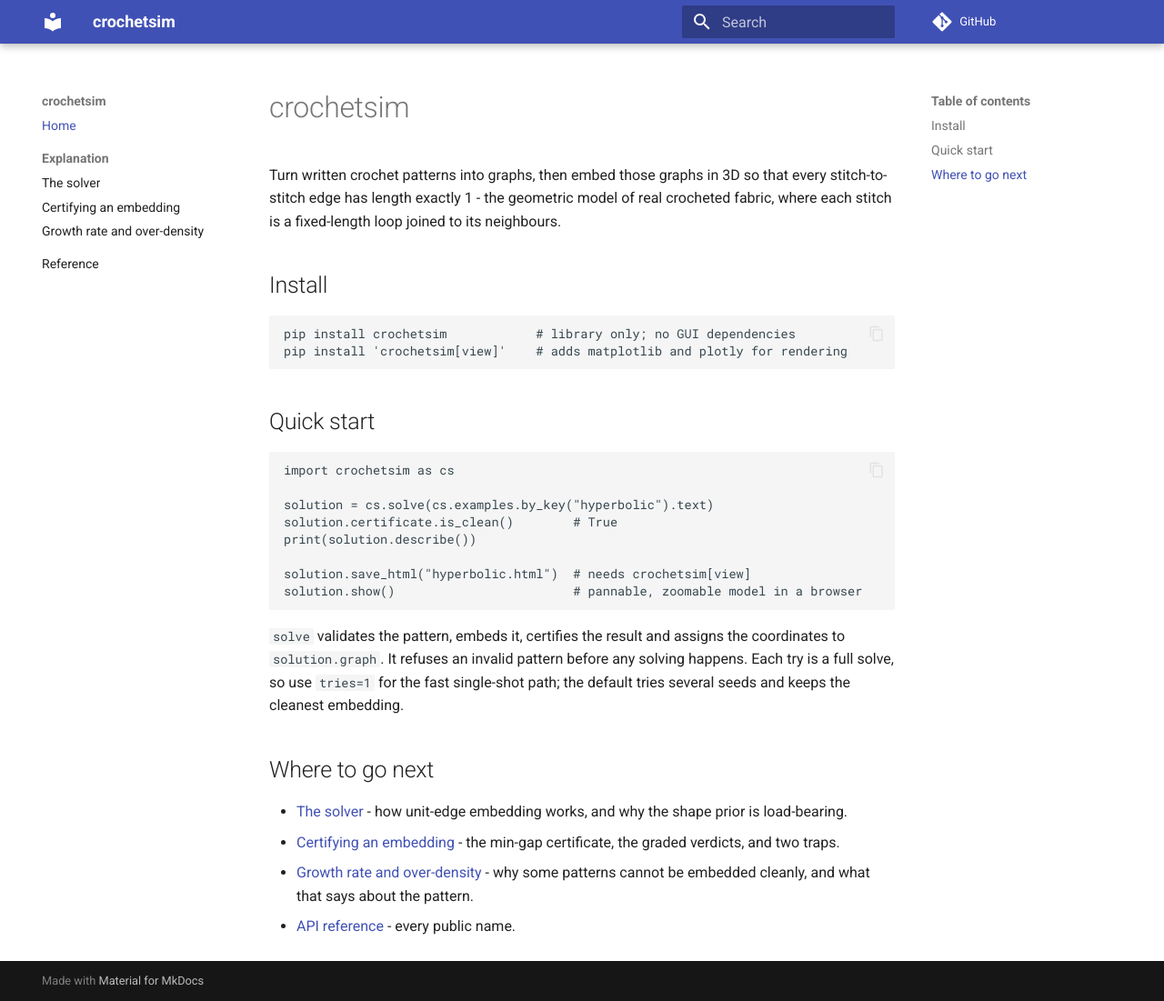
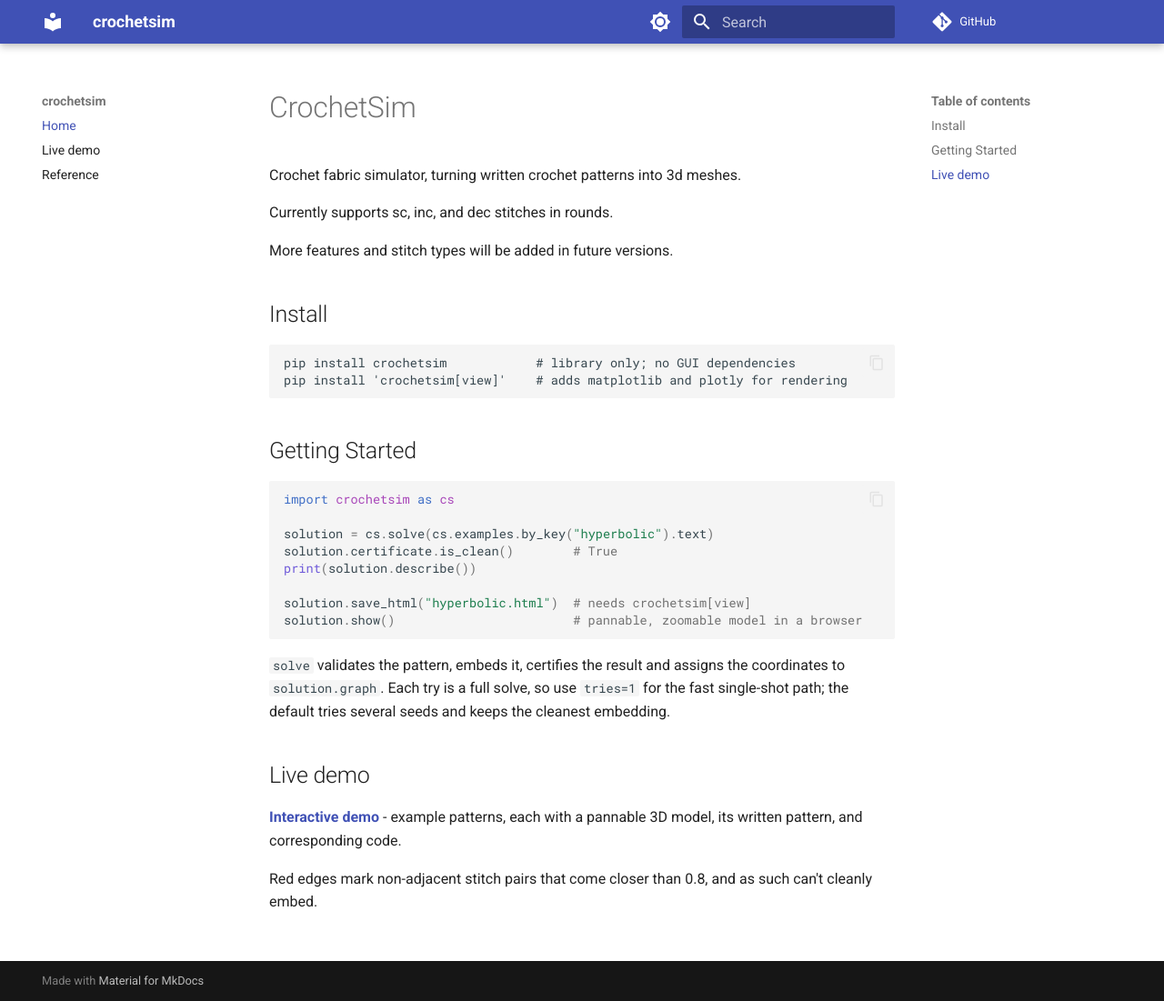
Before and after one commit to AelarLiadon/CrochetSim, an MkDocs documentation site: the page built from docs/index.md, in a window 1280 px wide and 1101 px high. Shown: the whole window at 91% size. Built offline with MkDocs 1.6.1 and Material for MkDocs 9.7.7, drawn with Linux system fonts in a browser that asks for light colours; comment, search, counter and statistics services are not loaded.

Commit message:
docs: Add interactive demo

````diff
--- a/docs/index.md
+++ b/docs/index.md
@@ -1,9 +1,10 @@
-# crochetsim
+# CrochetSim
 
-Turn written crochet patterns into graphs, then embed those graphs in 3D so that
-every stitch-to-stitch edge has length exactly 1 - the geometric model of real
-crocheted fabric, where each stitch is a fixed-length loop joined to its
-neighbours.
+Crochet fabric simulator, turning written crochet patterns into 3d meshes.
+
+Currently supports sc, inc, and dec stitches in rounds.
+
+More features and stitch types will be added in future versions.
 
 ## Install
 
@@ -12,7 +13,7 @@ pip install crochetsim            # library only; no GUI dependencies
 pip install 'crochetsim[view]'    # adds matplotlib and plotly for rendering
 ```
 
-## Quick start
+## Getting Started
 
 ```python
 import crochetsim as cs
@@ -26,10 +27,20 @@ solution.show()                        # pannable, zoomable model in a browser
 ```
 
 `solve` validates the pattern, embeds it, certifies the result and assigns the
-coordinates to `solution.graph`. It refuses an invalid pattern before any solving
-happens. Each try is a full solve, so use `tries=1` for the fast single-shot path;
+coordinates to `solution.graph`.
+Each try is a full solve, so use `tries=1` for the fast single-shot path;
 the default tries several seeds and keeps the cleanest embedding.
 
+## Live demo
+
+[**Interactive demo**](demo/index.md) - example patterns, each with a pannable
+3D model, its written pattern, and corresponding code.
+
+Red edges mark non-adjacent stitch pairs that come closer than 0.8, and as such
+can't cleanly embed.
+
+
+<!--
 ## Where to go next
 
 - [The solver](explanation/solver.md) - how unit-edge embedding works, and why the
@@ -38,4 +49,4 @@ the default tries several seeds and keeps the cleanest embedding.
   graded verdicts, and two traps.
 - [Growth rate and over-density](explanation/growth-limit.md) - why some patterns
   cannot be embedded cleanly, and what that says about the pattern.
-- [API reference](reference/api.md) - every public name.
+- [API reference](reference/api.md) - every public name. -->
--- a/mkdocs.yml
+++ b/mkdocs.yml
@@ -1,4 +1,5 @@
 site_name: crochetsim
+site_url: https://aelarliadon.github.io/CrochetSim/
 site_description: >-
   Represent crochet patterns as graphs and embed them in 3D as unit-edge meshes.
 repo_url: https://github.com/AelarLiadon/CrochetSim
@@ -6,6 +7,19 @@ edit_uri: edit/main/docs/
 
 theme:
   name: material
+  # Both schemes, so the demo models can follow the toggle: demo.js watches the
+  # data-md-color-scheme attribute this adds to <body> and restyles the plots.
+  palette:
+    - media: "(prefers-color-scheme: light)"
+      scheme: default
+      toggle:
+        icon: material/brightness-7
+        name: Switch to dark mode
+    - media: "(prefers-color-scheme: dark)"
+      scheme: slate
+      toggle:
+        icon: material/brightness-4
+        name: Switch to light mode
   features:
     - navigation.sections
     - navigation.top
@@ -14,10 +28,11 @@ theme:
 
 nav:
   - Home: index.md
-  - Explanation:
-      - The solver: explanation/solver.md
-      - Certifying an embedding: explanation/geometry.md
-      - Growth rate and over-density: explanation/growth-limit.md
+  - Live demo: demo/index.md
+  # - Explanation:
+  #     - The solver: explanation/solver.md
+  #     - Certifying an embedding: explanation/geometry.md
+  #     - Growth rate and over-density: explanation/growth-limit.md
   - Reference: reference/api.md
 
 plugins:
@@ -36,9 +51,15 @@ plugins:
 
 markdown_extensions:
   - admonition
+  - pymdownx.details
+  # superfences is what lets a fenced block sit inside a '???' collapsible; the
+  # built-in fenced_code only matches fences indented by up to three spaces.
+  - pymdownx.superfences
   - tables
   - toc:
       permalink: true
 
+# The demo page is generated rather than committed; see scripts/build_demo.py.
+# Zensical ignores `watch`, MkDocs does not.
 watch:
   - src/crochetsim
--- a/pyproject.toml
+++ b/pyproject.toml
@@ -69,7 +69,7 @@ addopts = "-ra --strict-markers"
 
 [tool.ruff]
 line-length = 100
-src = ["src", "tests"]
+src = ["src", "tests", "scripts"]
 
 [tool.ruff.lint]
 select = ["E", "F", "W", "I", "UP", "B", "SIM", "NPY", "RUF"]
````
Also changed, not shown: README.md (+12 -0 lines), docs/demo/demo.css (added, +20 -0 lines), docs/demo/demo.js (added, +122 -0 lines), docs/reference/api.md (+6 -9 lines), 6 other files.
